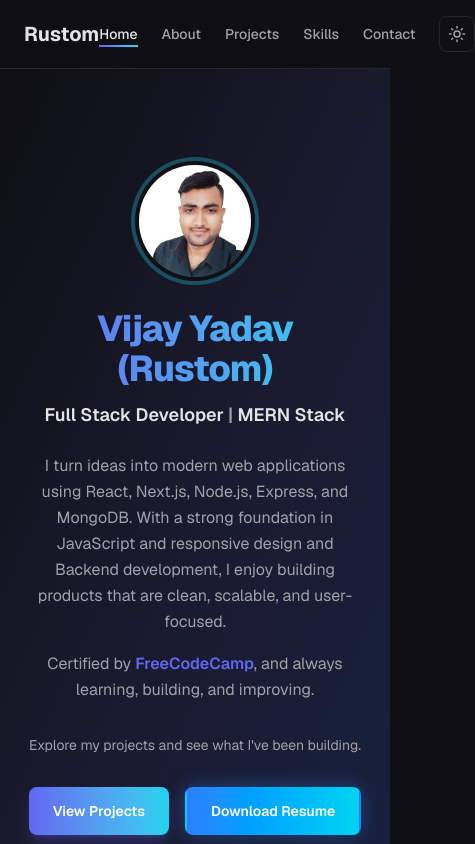
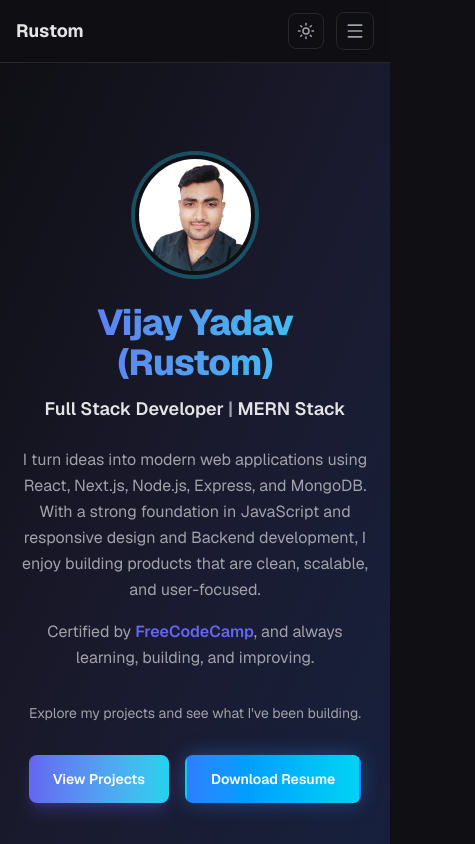
Before and after one commit to Rustom-yadav/rustom-portfolio, a Next.js app: page / in a window 390 px wide. Shown: the top 844 px of the page, 475 px wide, since content can reach past the window. Built offline with nearby package versions, Linux system fonts and the light colour scheme.

Commit message:
responsive ness increased

```diff
--- a/src/app/globals.css
+++ b/src/app/globals.css
@@ -11,6 +11,9 @@
 
 html {
   scroll-behavior: smooth;
+  width: 100%;
+  max-width: 100vw;
+  overflow-x: hidden;
 }
 
 body {
@@ -19,6 +22,9 @@ body {
   color: #1e293b;
   overflow-x: hidden;
   transition: background-color 0.3s ease, color 0.3s ease;
+  width: 100%;
+  max-width: 100vw;
+  min-width: 0;
 }
 
 html.dark body {
--- a/src/app/layout.js
+++ b/src/app/layout.js
@@ -29,7 +29,7 @@ export default function RootLayout({ children }) {
             Skip to main content
           </a>
           <Navbar />
-          <div id="main">{children}</div>
+          <div id="main" className="min-w-0 w-full overflow-x-hidden">{children}</div>
           <Footer />
         </ThemeProvider>
       </body>
--- a/src/components/Hero.js
+++ b/src/components/Hero.js
@@ -9,7 +9,7 @@ export default function Hero() {
 
   return (
     <section
-      className="relative isolate bg-gradient-to-br from-[#eef2ff] via-[#e0e7ff] to-[#c7d2fe] px-6 py-24 text-center dark:from-[#0f0f14] dark:via-[#1a1a2e] dark:to-[#16213e] sm:py-32"
+      className="relative isolate w-full max-w-full bg-gradient-to-br from-[#eef2ff] via-[#e0e7ff] to-[#c7d2fe] px-4 py-24 text-center dark:from-[#0f0f14] dark:via-[#1a1a2e] dark:to-[#16213e] sm:px-6 sm:py-32"
       aria-labelledby="hero-heading"
     >
       <div className="relative mx-auto max-w-2xl">
--- a/src/components/Navbar.js
+++ b/src/components/Navbar.js
@@ -3,7 +3,7 @@
 import Link from "next/link";
 import { usePathname } from "next/navigation";
 import { useTheme } from "next-themes";
-import { Moon, Sun } from "lucide-react";
+import { Moon, Sun, Menu, X } from "lucide-react";
 import { useEffect, useState } from "react";
 
 const navLinks = [
@@ -18,20 +18,26 @@ export default function Navbar() {
   const pathname = usePathname();
   const { theme, setTheme } = useTheme();
   const [mounted, setMounted] = useState(false);
+  const [menuOpen, setMenuOpen] = useState(false);
 
   useEffect(() => {
     const t = setTimeout(() => setMounted(true), 0);
     return () => clearTimeout(t);
   }, []);
 
+  useEffect(() => {
+    const t = setTimeout(() => setMenuOpen(false), 0);
+    return () => clearTimeout(t);
+  }, [pathname]);
+
   return (
     <nav className="sticky top-0 z-50 border-b border-slate-200 bg-white/90 backdrop-blur dark:border-[#27272a] dark:bg-[#0f0f14]/95" aria-label="Main navigation">
-      <div className="mx-auto flex max-w-[1200px] items-center justify-between px-6 py-4">
-        <Link href="/" className="text-xl font-bold text-slate-900 transition hover:text-[#6366f1] dark:text-[#e4e4e7]">
+      <div className="mx-auto flex max-w-[1200px] items-center justify-between gap-4 px-4 py-3 sm:px-6 sm:py-4">
+        <Link href="/" className="shrink-0 text-lg font-bold text-slate-900 transition hover:text-[#6366f1] dark:text-[#e4e4e7] sm:text-xl" onClick={() => setMenuOpen(false)}>
           Rustom
         </Link>
-        <div className="flex items-center gap-6">
-          <ul className="flex items-center gap-6" role="list">
+        <div className="flex shrink-0 items-center gap-3 lg:gap-6">
+          <ul className="hidden items-center gap-6 lg:flex" role="list">
             {navLinks.map((link) => {
               const isActive = pathname === link.href;
               return (
@@ -66,8 +72,42 @@ export default function Navbar() {
               {theme === "dark" ? <Sun size={18} /> : <Moon size={18} />}
             </button>
           )}
+          <button
+            type="button"
+            onClick={() => setMenuOpen((o) => !o)}
+            className="rounded-lg border border-slate-200 p-2 text-slate-600 transition hover:bg-slate-100 dark:border-[#27272a] dark:text-[#a1a1aa] dark:hover:bg-[#27272a] lg:hidden"
+            aria-label={menuOpen ? "Close menu" : "Open menu"}
+            aria-expanded={menuOpen}
+          >
+            {menuOpen ? <X size={20} /> : <Menu size={20} />}
+          </button>
         </div>
       </div>
+      {menuOpen && (
+        <div className="border-t border-slate-200 bg-white dark:border-[#27272a] dark:bg-[#0f0f14] lg:hidden">
+          <ul className="mx-auto max-w-[1200px] space-y-0 px-4 py-3 sm:px-6" role="list">
+            {navLinks.map((link) => {
+              const isActive = pathname === link.href;
+              return (
+                <li key={link.href}>
+                  <Link
+                    href={link.href}
+                    className={`block rounded-lg py-3 text-sm font-medium transition ${
+                      isActive
+                        ? "text-[#6366f1] dark:text-[#22d3ee]"
+                        : "text-slate-600 hover:bg-slate-100 hover:text-slate-900 dark:text-[#a1a1aa] dark:hover:bg-[#27272a] dark:hover:text-[#e4e4e7]"
+                    }`}
+                    aria-current={isActive ? "page" : undefined}
+                    onClick={() => setMenuOpen(false)}
+                  >
+                    {link.label}
+                  </Link>
+                </li>
+              );
+            })}
+          </ul>
+        </div>
+      )}
     </nav>
   );
 }
```
